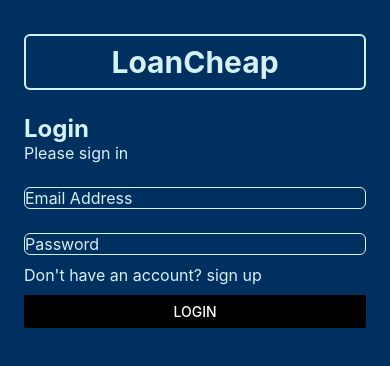
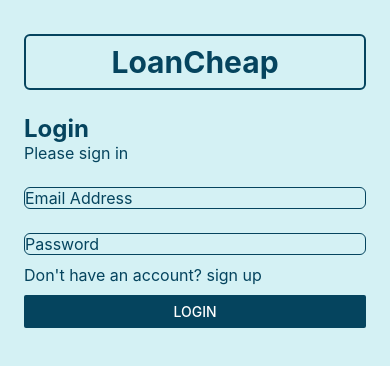
Before and after one commit to Eli-Levi/LoanCheap, a React Native app in the folder LoanCheap/: screen /Login in a window 390 px wide. Shown: the top 366 px of the page. Built offline with nearby package versions, Linux system fonts and the light colour scheme.

Commit message:
Update LoginScreen.js

```diff
--- a/LoanCheap/src/pages/LoginScreen.js
+++ b/LoanCheap/src/pages/LoginScreen.js
@@ -25,14 +25,14 @@ const LoginScreen = () => {
             onChangeText={onChangeEmail}
             value={email}
             placeholder="Email Address"
-            placeholderTextColor="#D4F1F4"
+            placeholderTextColor="#05445E"
           />
           <TextInput
             style={styles.input}
             onChangeText={onChangePassword}
             value={password}
             placeholder="Password"
-            placeholderTextColor="#D4F1F4"
+            placeholderTextColor="#05445E"
           />
         </SafeAreaView>
         <TouchableHighlight>
@@ -44,7 +44,7 @@ const LoginScreen = () => {
         </TouchableHighlight>
         <View style={styles.fixToText}>
           <Button
-            color="#000000"
+            color="#05445E"
             title="Login"
             onPress={() => Alert.alert(email, password)}
           />
@@ -58,15 +58,15 @@ const styles = StyleSheet.create({
   container: {
     flex: 1,
     padding: 24,
-    backgroundColor: '#003060',
+    backgroundColor: '#D4F1F4',
   },
   titleLogo: {
     marginTop: 10,
     paddingVertical: 8,
     borderWidth: 2,
-    borderColor: '#D4F1F4',
+    borderColor: '#05445E',
     borderRadius: 6,
-    color: '#D4F1F4',
+    color: '#05445E',
     textAlign: 'center',
     fontSize: 30,
     fontWeight: 'bold',
@@ -74,28 +74,28 @@ const styles = StyleSheet.create({
   title: {
     marginTop: 24,
     borderRadius: 6,
-    color: '#D4F1F4',
+    color: '#05445E',
     textAlign: 'left',
     fontSize: 24,
     fontWeight: 'bold',
   },
   subTitle: {
-    color: '#D4F1F4',
+    color: '#05445E',
     textAlign: 'left',
     fontSize: 16,
   },
   input: {
     marginTop: 24,
-    color: '#D4F1F4',
+    color: '#05445E',
     textAlign: 'left',
     fontSize: 16,
     borderWidth: 1,
     borderRadius: 6,
-    borderColor: '#D4F1F4',
+    borderColor: '#05445E',
   },
   createButton: {
     marginTop: 10,
-    color: '#D4F1F4',
+    color: '#05445E',
     textAlign: 'left',
     fontSize: 16,
   },
```
